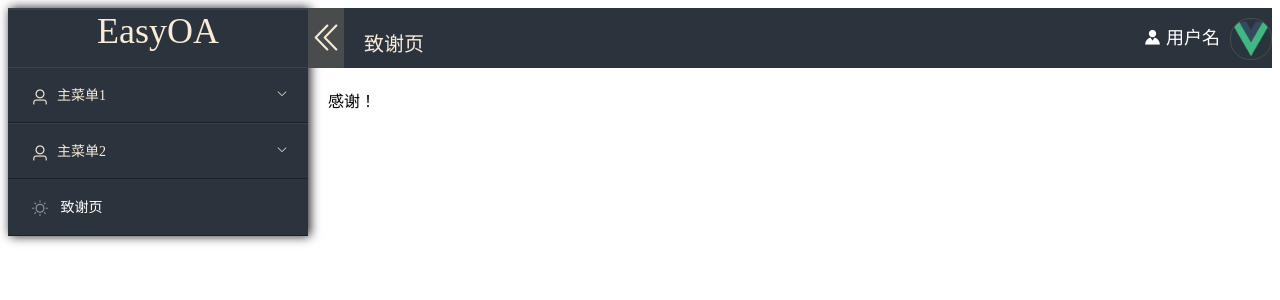
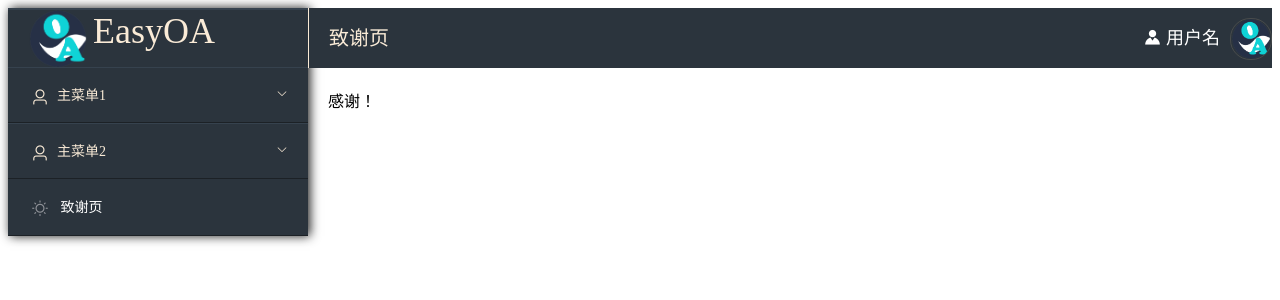
Before and after one commit to coderlkf/easyoa.vue, a Vue app: page /thinks in a window 1280 px wide. Both pictures are taken after a click on the button "登录". Shown: the top 300 px of the page. Built offline with nearby package versions, Linux system fonts and the light colour scheme.

Commit message:
new logo,header

```diff
--- a/src/components/Container.vue
+++ b/src/components/Container.vue
@@ -1,17 +1,13 @@
 <template>
   <el-container>
     <!-- 侧边栏 -->
-    <el-aside :class="isCollapse?'asideNotCollapse':'asideCollapse'">
+    <el-aside>
       <!-- 系统名称 -->
-      <sidebar :isCollapse="isCollapse"
-               :menus="menus">{{sysConfig.projname}}</sidebar>
+      <sidebar :menus="menus">{{sysConfig.projname}}</sidebar>
     </el-aside>
     <el-container>
       <!-- 头部 -->
       <el-header>
-        <i class="collapse"
-           :class="isCollapse?'el-icon-d-arrow-right':'el-icon-d-arrow-left'"
-           @click="isCollapse=!isCollapse"></i>
         <span class="currentPage">{{$store.state.currentPage}}</span>
         <!-- 登录信息，设置 -->
         <el-dropdown :hide-on-click="false">
@@ -99,7 +95,6 @@ export default {
         headurl: '/logo.png',
         role: '系统管理员'
       },
-      isCollapse: false,
       menus: menus
     }
   },
@@ -125,6 +120,7 @@ export default {
 .el-header {
   padding: 0 !important;
   background-color: #2b343d;
+  border-left: 1px solid antiquewhite;
 }
 .collapse {
   color: antiquewhite;
--- a/src/components/Sidebar.vue
+++ b/src/components/Sidebar.vue
@@ -1,12 +1,17 @@
 <template>
   <div>
-    <el-menu :collapse="isCollapse">
+    <el-menu>
       <div class="el-logo">
         <router-link to="/"
-                     tag="span">
-          <slot>
-            系统名称
-          </slot>
+                     tag="div">
+          <img class="logo"
+               src="/logo.png"
+               alt="">
+          <div class="title">
+            <slot>
+              系统名称
+            </slot>
+          </div>
         </router-link>
       </div>
       <div v-if="menus.length>0">
@@ -66,4 +71,13 @@ export default {
   width: 200px;
   min-height: 400px;
 }
+.logo {
+  width: 60px;
+  float: left;
+  margin-left: 20px;
+  margin-right: 5px;
+}
+.title {
+  text-align: left;
+}
 </style>
--- a/src/store/mutation.js
+++ b/src/store/mutation.js
@@ -1,10 +1,9 @@
 export default {
-  setCurrentPage (state, data) {
+  setCurrentPage(state, data) {
     state.currentPage = data
   },
-  saveToken (state, data) {
+  saveToken(state, data) {
     state.token = data
-    console.log(state.token)
     window.localStorage.setItem("Token", data);
   }
 }
```
Also changed, not shown: public/logo.png, src/assets/logo.png (deleted).
